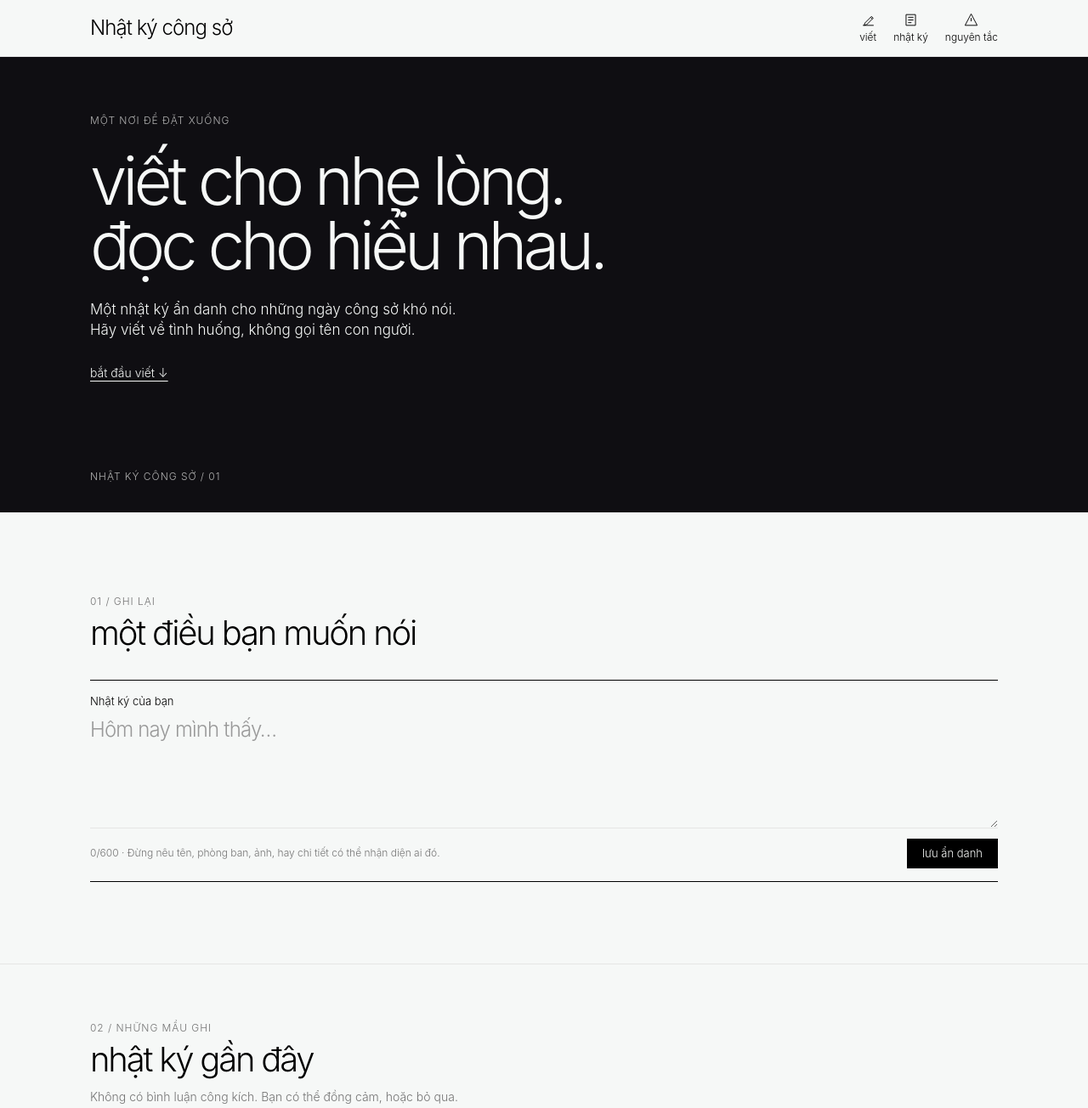
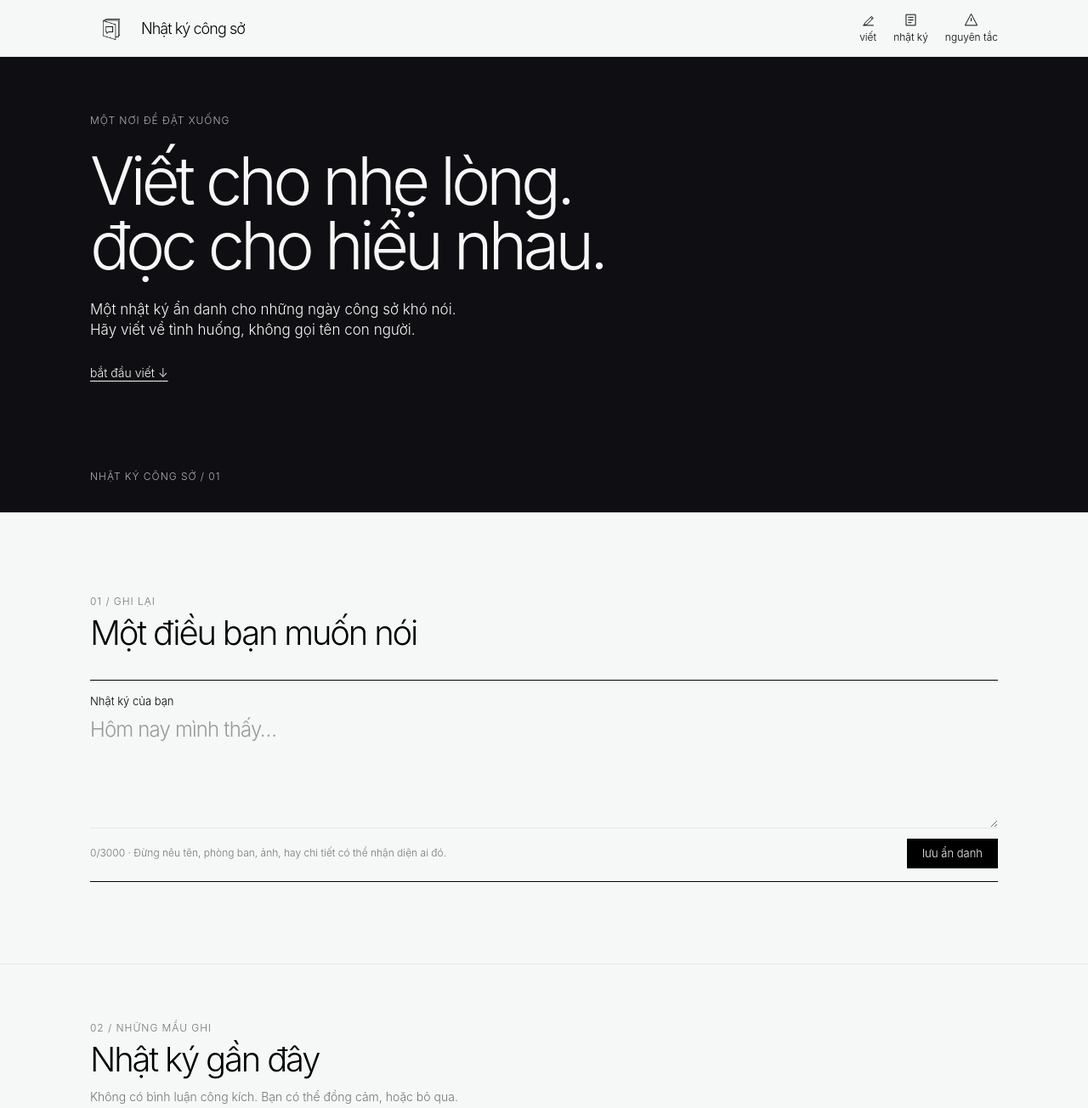
Before and after one commit to haianh2602003-ctrl/nauxoi.vn, a plain HTML site: page index.html in a window 1280 px wide. Shown: the top 1304 px of the page at 85% size. Drawn offline with Linux system fonts and the light colour scheme.

Commit message:
Add header logo and refine journal form

```diff
--- a/app.js
+++ b/app.js
@@ -18,7 +18,6 @@ function showNotice(message) { notice.textContent = message; notice.classList.ad
 input.addEventListener('input', () => { count.textContent = input.value.length; });
 form.addEventListener('submit', (event) => {
   event.preventDefault(); const text = input.value.trim();
-  if (text.length < 12) return showNotice('Viết thêm một chút nhé — ít nhất 12 ký tự.');
   if (/(@|https?:\/\/|\b[A-ZÀ-Ỹ][a-zà-ỹ]{1,}\s+[A-ZÀ-Ỹ][a-zà-ỹ]{1,})/.test(text)) return showNotice('Hãy xoá tên, liên kết hoặc dấu hiệu có thể nhận diện người khác trước khi lưu.');
   const entries = savedEntries(); entries.unshift({ text, time: 'vừa xong' }); localStorage.setItem('work-journal-entries', JSON.stringify(entries)); form.reset(); count.textContent = '0'; render(); showNotice('Đã lưu trong trình duyệt của bạn.'); document.querySelector('#nhat-ky').scrollIntoView({ behavior: 'smooth' });
 });
--- a/index.html
+++ b/index.html
@@ -11,7 +11,7 @@
   <body>
     <header class="site-header">
       <div class="nav-shell">
-        <a class="wordmark" href="#top" aria-label="Nhật ký công sở, về đầu trang">Nhật ký công sở</a>
+        <a class="wordmark" href="#top" aria-label="Nhật ký công sở, về đầu trang"><img class="brand-mark" src="logo.png" alt="" style="width:50px;height:50px;object-fit:contain;vertical-align:middle;margin-right:10px" /><span style="font-size:18px">Nhật ký công sở</span></a>
         <nav aria-label="Điều hướng chính">
           <a href="#viet"><svg viewBox="0 0 24 24" aria-hidden="true"><path d="M4 20h16M7 16.5 16.8 6.7l2.5 2.5-9.8 9.8L6 20zM15.5 8l2.5 2.5"/></svg><span>viết</span></a>
           <a href="#nhat-ky"><svg viewBox="0 0 24 24" aria-hidden="true"><path d="M5 4h14v16H5zM8 8h8M8 12h8M8 16h5"/></svg><span>nhật ký</span></a>
@@ -23,26 +23,26 @@
       <section class="hero" aria-labelledby="hero-title">
         <div class="hero-shell">
           <p class="eyebrow">một nơi để đặt xuống</p>
-          <h1 id="hero-title">viết cho nhẹ lòng.<br />đọc cho hiểu nhau.</h1>
+          <h1 id="hero-title">Viết cho nhẹ lòng.<br />đọc cho hiểu nhau.</h1>
           <p class="hero-copy">Một nhật ký ẩn danh cho những ngày công sở khó nói. Hãy viết về tình huống, không gọi tên con người.</p>
           <a class="hero-link" href="#viet">bắt đầu viết ↓</a>
         </div>
         <p class="hero-label">NHẬT KÝ CÔNG SỞ / 01</p>
       </section>
       <section class="compose-section section-shell" id="viet" aria-labelledby="compose-title">
-        <div class="section-heading"><p class="eyebrow">01 / ghi lại</p><h2 id="compose-title">một điều bạn muốn nói</h2></div>
+        <div class="section-heading"><p class="eyebrow">01 / ghi lại</p><h2 id="compose-title">Một điều bạn muốn nói</h2></div>
         <form id="entry-form" class="entry-form">
           <label for="entry">Nhật ký của bạn</label>
-          <textarea id="entry" name="entry" maxlength="600" required placeholder="Hôm nay mình thấy…"></textarea>
-          <div class="form-footer"><p><span id="count">0</span>/600 · Đừng nêu tên, phòng ban, ảnh, hay chi tiết có thể nhận diện ai đó.</p><button type="submit">lưu ẩn danh</button></div>
+          <textarea id="entry" name="entry" maxlength="3000" placeholder="Hôm nay mình thấy…"></textarea>
+          <div class="form-footer"><p><span id="count">0</span>/3000 · Đừng nêu tên, phòng ban, ảnh, hay chi tiết có thể nhận diện ai đó.</p><button type="submit">lưu ẩn danh</button></div>
         </form>
       </section>
       <section class="feed-section" id="nhat-ky" aria-labelledby="feed-title">
-        <div class="section-shell section-heading feed-heading"><p class="eyebrow">02 / những mẩu ghi</p><h2 id="feed-title">nhật ký gần đây</h2><p class="muted">Không có bình luận công kích. Bạn có thể đồng cảm, hoặc bỏ qua.</p></div>
+        <div class="section-shell section-heading feed-heading"><p class="eyebrow">02 / những mẩu ghi</p><h2 id="feed-title">Nhật ký gần đây</h2><p class="muted">Không có bình luận công kích. Bạn có thể đồng cảm, hoặc bỏ qua.</p></div>
         <div class="entry-grid section-shell" id="entry-grid" aria-live="polite"></div>
       </section>
       <section class="principles section-shell" id="nguyen-tac" aria-labelledby="principles-title">
-        <div class="section-heading"><p class="eyebrow">03 / trước khi đăng</p><h2 id="principles-title">giữ an toàn cho nhau</h2></div>
+        <div class="section-heading"><p class="eyebrow">03 / trước khi đăng</p><h2 id="principles-title">Giữ an toàn cho nhau</h2></div>
         <ol>
           <li><span>01</span><p>Viết về hành vi và cảm nhận, không phán xét con người.</p></li>
           <li><span>02</span><p>Bỏ tên, chức danh cụ thể, công ty, ảnh chụp và mọi dấu vết nhận diện.</p></li>
```
Also changed, not shown: logo.png (added).
